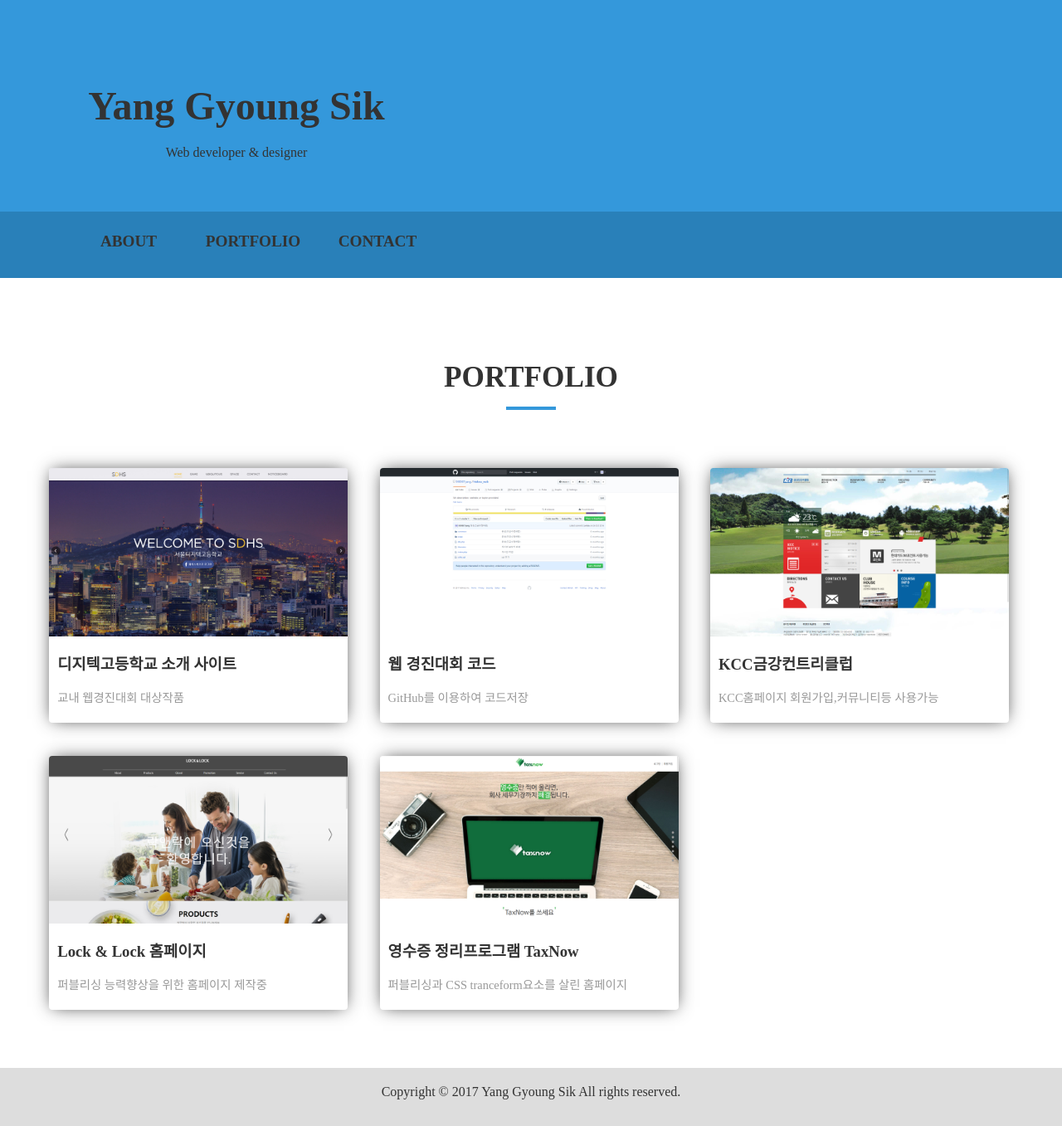
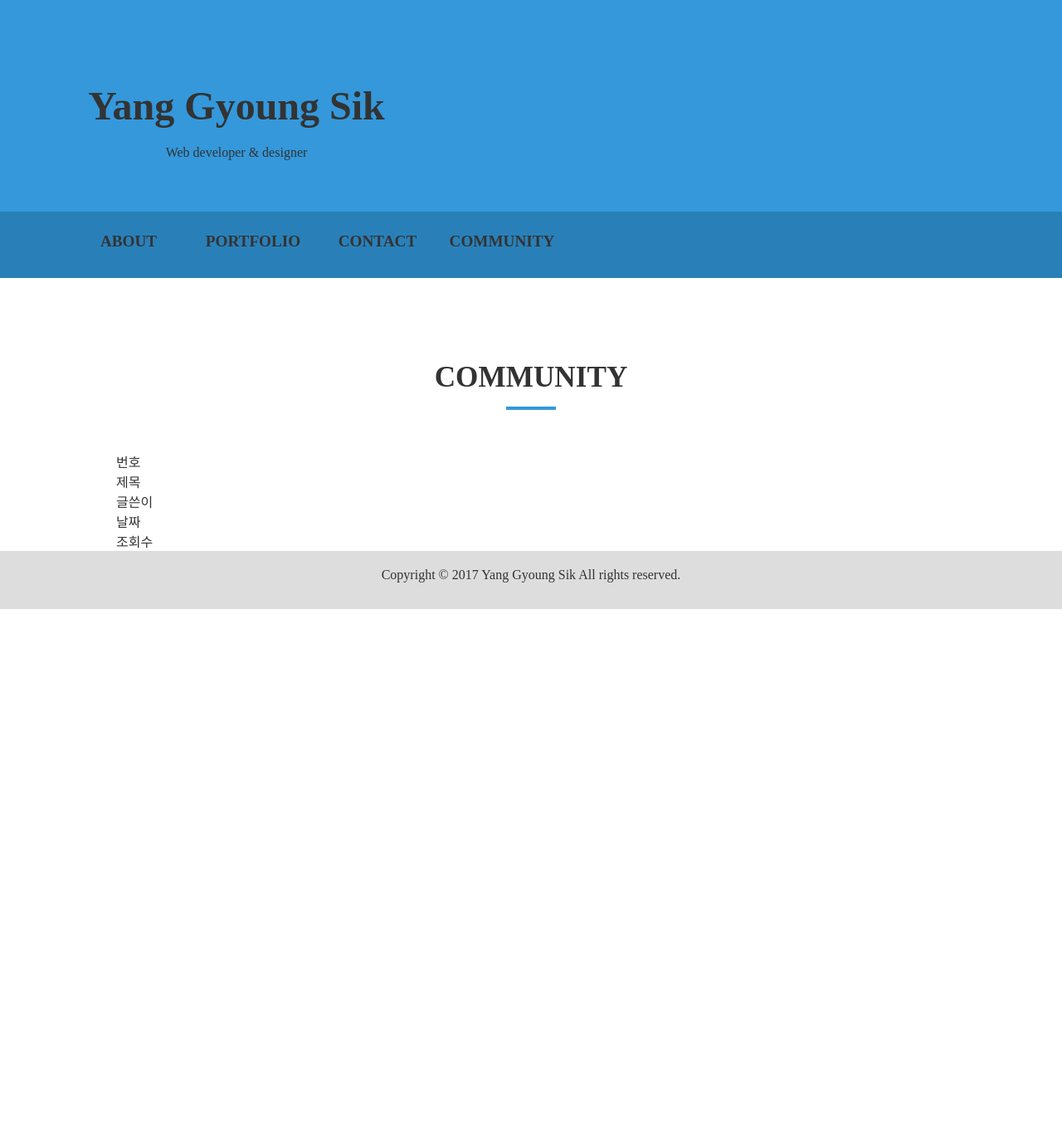
Before and after one commit to 990907yang/htdocs_portfolio, a PHP site: page / in a window 1280 px wide. Shown: the whole page at 83% size. After the commit the page ends 734 px from the top, so only its background shows below. Run offline with PHP 8.4, Linux system fonts and the light colour scheme.

Commit message:
커뮤니티 만들기

```diff
--- a/index.php
+++ b/index.php
@@ -10,19 +10,22 @@
 		<!-- header -->
 		<header id="header">
 			<div class="tit">
+			<!-- logo -->
 				<h1 class="logo">Yang Gyoung Sik</h1>
 				<p>Web developer &#38; designer</p>
 			</div>
+			<!-- menu -->
 			<div class="nav">
 				<ul>
 					<li class="menu">ABOUT</li>
 					<li class="menu on">PORTFOLIO</li>
 					<li class="menu">CONTACT</li>
+					<li class="menu">COMMUNITY</li>
 				</ul>
 			</div>
 		</header>
 		<!-- section -->
-
+		<!-- about -->
 		<section class="ABOUT">
 			<div class="sec_tit">
 				<h2>ABOUT</h2>
@@ -36,7 +39,8 @@
 				<p><span>API</span> : 서울시 지하철 시간 API, 다음지도 API, 구글지도 API</p>
 			</div>
 		</section>
-		<section class="PORTFOLIO on">
+		<!-- portfolio -->
+		<section class="PORTFOLIO">
 			<div class="sec_tit">
 				<h2>PORTFOLIO</h2>
 				<div class="underline"></div>
@@ -100,6 +104,7 @@
 		        </li>
 			</ul>
 		</section>
+		<!-- contact -->
 		<section class="CONTACT">
 			<div class="sec_tit">
 				<h2>CONTACT</h2>
@@ -111,6 +116,35 @@
 				<p><span>Phone</span> : 010-7371-7919</p>
 			</div>
 		</section>
+
+		<section class="COMMUNITY on">
+			<div class="sec_tit">
+				<h2>COMMUNITY</h2>
+				<div class="underline"></div>
+			</div>
+			<div class="board">
+				<div class="table">
+					<div class="tb_head">
+						<ul>
+							<li>번호</li>
+							<li>제목</li>
+							<li>글쓴이</li>
+							<li>날짜</li>
+							<li>조회수</li>
+						</ul>
+					</div>
+					<div class="tb_body">
+						<ul class="list">
+							<li class="number"></li>
+							<li class="title"></li>
+							<li class="writer"></li>
+							<li class="date"></li>
+							<li class="count"></li>
+						</ul>
+					</div>
+				</div>
+			</div>
+		</section>
 		<!-- footer -->
 		<footer id="footer">
 			<p>Copyright &#169; 2017 Yang Gyoung Sik All rights reserved. </p>
--- a/src/css/style.css
+++ b/src/css/style.css
@@ -2,13 +2,17 @@
 *{ margin: 0; padding: 0; box-sizing: border-box; transition: all .5s; font-family: "nanumgothic"; color: #333; }
 *:after { content: ""; display: block; clear: both; }
 
+/*font*/
 @font-face {
 	font-family: "nanumgothic";
 	src: "/font/NanumGothic-Regular.woff";
 }
+
+/*tag*/
 a { text-decoration: none; color: #3498db; }
 li { list-style: none; }
 span { display: inline-block; }
+.ABOUT,.PORTFOLIO,.CONTACT,.COMMUNITY { display: none; }
 
 /*html,body*/
 html,body { width: 100%; height: 100%; }
@@ -22,44 +26,43 @@
 .tit > h1 { font-size: 3em; text-align: center; }
 .tit > p { font-size: 1em; text-align: center; padding-top: 20px; }
 
+/*header menu*/
 .nav { width: 100%; height: 80px; background: #2980b9; padding-left: 80px; margin-top: 155px; }
 .nav > ul li { float: left; width: 150px; height: 80px; font-weight: bold; font-size: 1.2em; text-align: center; padding-top: 25px; cursor: pointer; }
 .nav > ul li:hover { background: rgb(255,255,255); }
+
 /*section*/
 section { width: 100%; }
 .sec_tit { width: 100%; padding-top: 100px; }
 .sec_tit > h2 { text-align: center; font-size: 2.2em; }
 .underline { width: 60px; height: 4px; background: #3498db; margin: 0 auto; margin-top: 15px; }
-
 section.on { display: block; }
 
-/*section1*/
-.ABOUT { display: none; }
+/*about*/
 .profil { width: 1000px; height: 500px; border-radius: 4px; background: #c5d5dd; margin: 0 auto; margin-top: 50px; margin-bottom: 70px; }
 .profil > p { padding: 60px 0 0 50px; font-size: 1.1em;  }
 .profil > p > span { font-weight: bold; color: rgba(0,0,0, .7); }
 
-/*section2*/
-.PORTFOLIO { display: none; }
+/*portfolio*/
 .PORTFOLIO > ul { width: 1200px; margin: 0 auto; margin-top: 50px; margin-bottom: 50px; }
 .PORTFOLIO > ul li { float: left; overflow: hidden; position: relative; margin: 20px 1.6%; width: 30%; box-shadow: 0 0 20px -4px; cursor: pointer; border-radius: 4px; }
 .PORTFOLIO > ul li img { width: 100%; }
 
-
 .site:hover .bg { opacity: 1; }
-
 .bg { position: absolute; width: 100%; height: 100%; background-color: rgba(0,0,0,.7); opacity: 0; border-radius: 3px; }
 .bg > p { font-size: 1.2em; color: #fff; text-align: center; line-height: 300px; }
-
 .text { padding: 10px; }
 .text h3 { line-height: 40px; }
 .text p { color: #999; font-size: .9em; line-height: 40px; }
 
-/*section3*/
-.CONTACT { display: none; }
+/*contact*/
 .cont { width: 700px; height: 300px; background: #c5d5dd; margin: 0 auto; margin-top: 50px; margin-bottom: 70px; border-radius: 4px; }
 .cont > p { padding: 55px 0 0 50px; font-size: 1.1em; }
 .cont > p > span { font-weight: bold; color: rgba(0,0,0, .7); }
+
+/*community*/
+.board { width: 1000px; margin: 0 auto; margin-top: 50px; }
+
 /*footer*/
 #footer { width: 100%; height: 70px; background: #ddd; }
 #footer p { text-align: center; padding-top: 20px; }
```
Also changed, not shown: src/community/db.php (added, +9 -0 lines).
